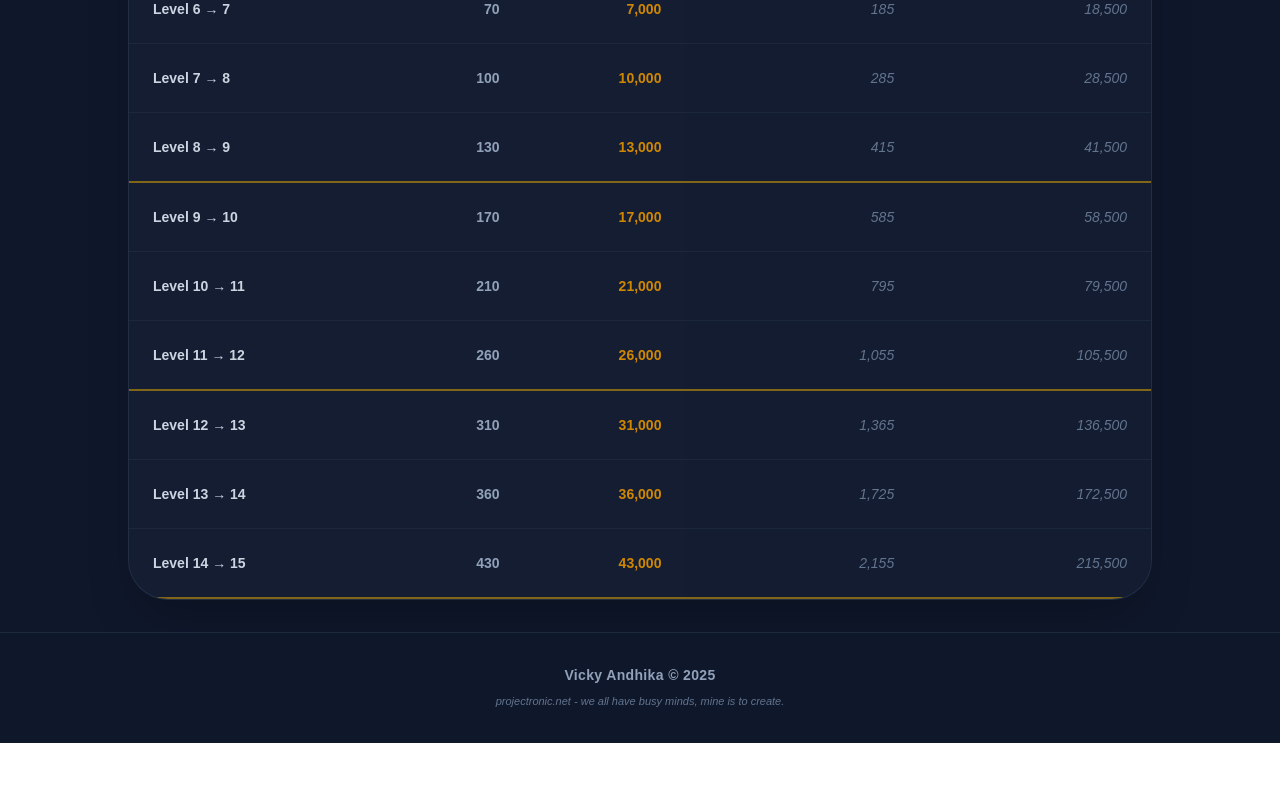
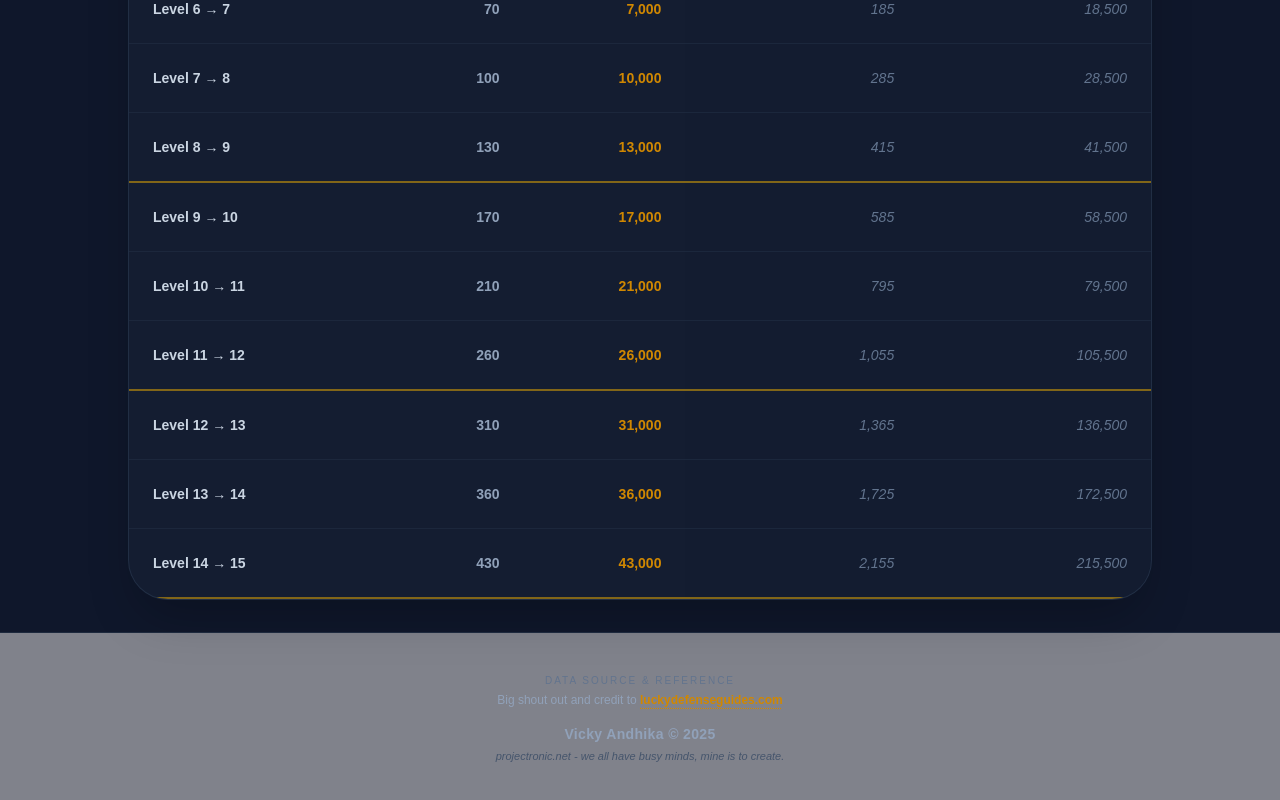
Before and after one commit to projectronic/whattheluck-app, a Next.js app: page / in a window 1280 px wide. Shown: the part 1108-1908 px from the top of the page. Before the commit the page ends 1851 px from the top, so only its background shows below. Built offline with nearby package versions, Linux system fonts and the light colour scheme.

Commit message:
Add credit link to luckydefenseguides.com

```diff
--- a/app/layout.tsx
+++ b/app/layout.tsx
@@ -1,6 +1,6 @@
 import type { Metadata } from "next";
 import "./globals.css";
-import Navbar from "./components/Navbar"; // Pastikan path-nya benar
+import Navbar from "./components/Navbar";
 
 export const metadata: Metadata = {
   title: "What the Luck - Guardian Calculator",
@@ -24,13 +24,33 @@ export default function RootLayout({
         </div>
 
         {/* Footer Global */}
-        <footer className="mt-auto py-8 border-t border-slate-800 text-center space-y-2 bg-slate-900">
-          <p className="text-slate-400 text-sm font-semibold tracking-wide">
-            Vicky Andhika &copy; 2025
-          </p>
-          <p className="text-slate-500 text-[11px] italic max-w-xs mx-auto leading-relaxed">
-            projectronic.net - we all have busy minds, mine is to create.
-          </p>
+        <footer className="mt-auto py-10 border-t border-slate-800 text-center space-y-4 bg-slate-950/50">
+          {/* Credit Section */}
+          <div className="px-4">
+            <p className="text-slate-500 text-[10px] uppercase tracking-[0.2em]">
+              Data Source & Reference
+            </p>
+            <p className="text-slate-400 text-xs mt-1">
+              Big shout out and credit to{" "}
+              <a
+                href="https://luckydefenseguides.com/"
+                target="_blank"
+                rel="noopener noreferrer"
+                className="text-yellow-600 hover:text-yellow-500 transition-colors font-bold underline decoration-dotted underline-offset-4"
+              >
+                luckydefenseguides.com
+              </a>
+            </p>
+          </div>
+
+          <div className="space-y-1">
+            <p className="text-slate-400 text-sm font-semibold tracking-wide">
+              Vicky Andhika &copy; 2025
+            </p>
+            <p className="text-slate-600 text-[11px] italic max-w-xs mx-auto leading-relaxed">
+              projectronic.net - we all have busy minds, mine is to create.
+            </p>
+          </div>
         </footer>
       </body>
     </html>
```
Also changed, not shown: 1 other file (tests, documents, lock files or other folders).
